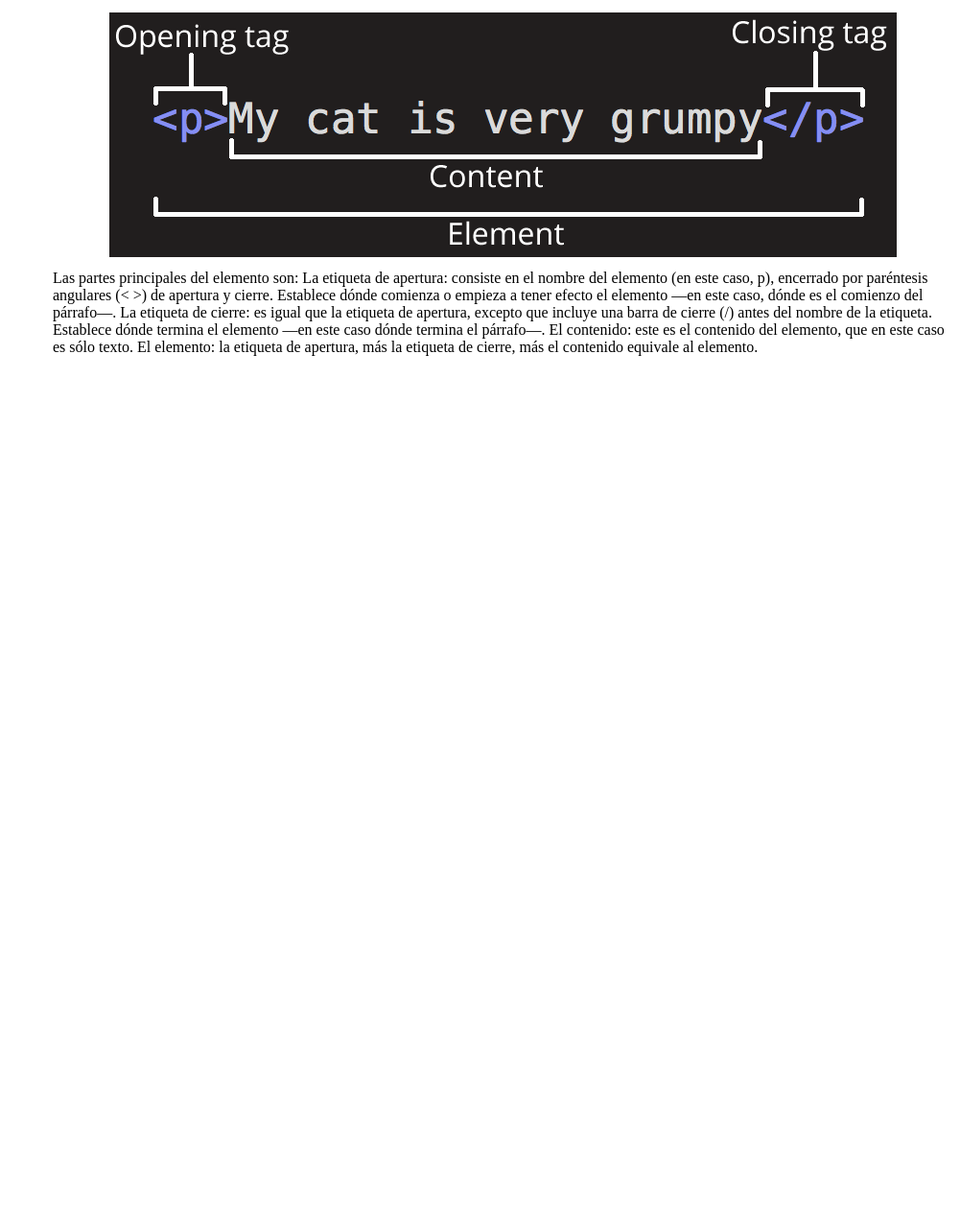
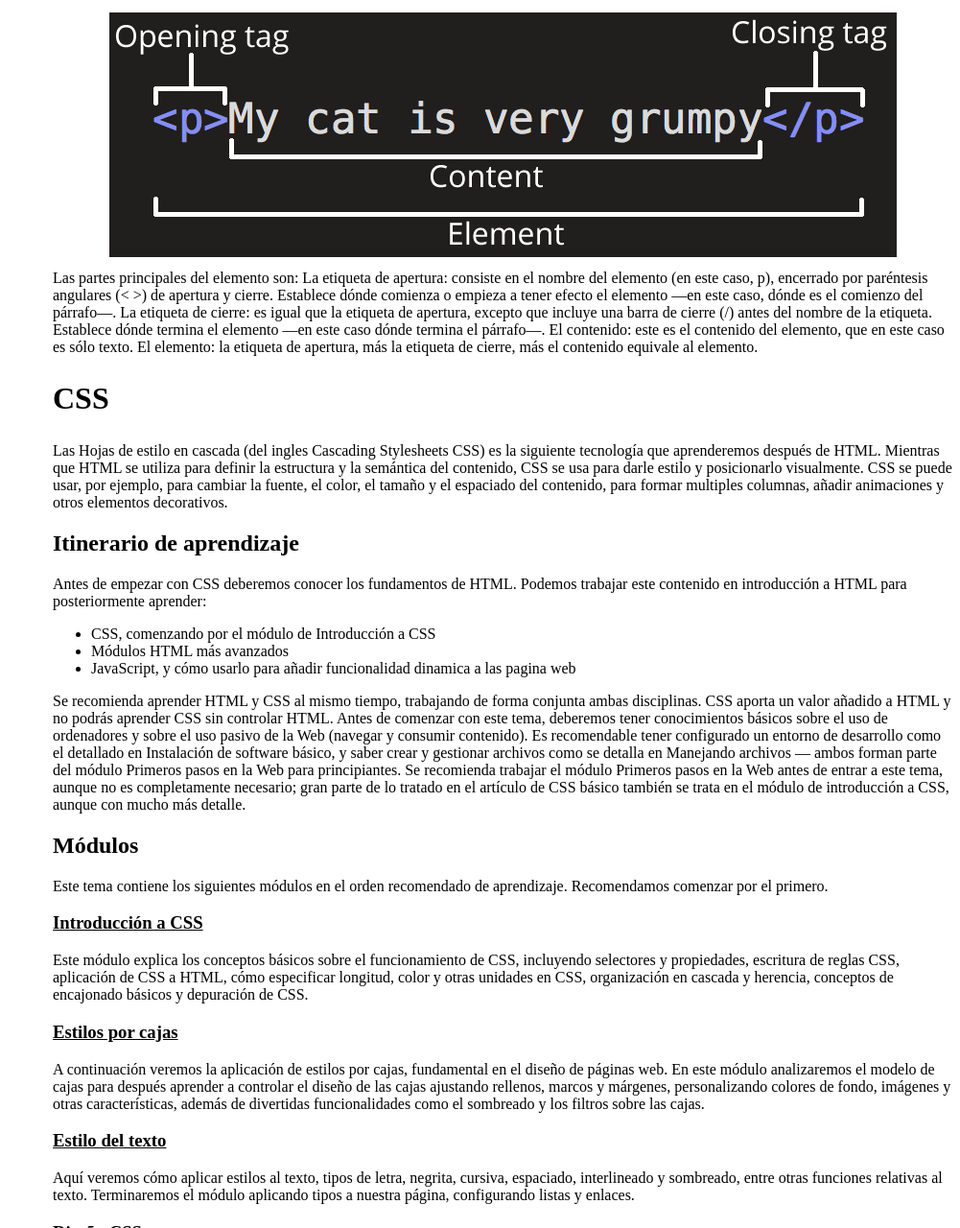
Before and after one commit to Aliglez/FAQs, a plain HTML site: page index.html in a window 1280 px wide. Shown: the part 1520-2800 px from the top of the page at 96% size, without its empty margins (279-1280 px from the left). Before the commit the page ends 1915 px from the top, so only its background shows below. Drawn offline with Linux system fonts and the light colour scheme.

Commit message:
css section created

```diff
--- a/css/style.css
+++ b/css/style.css
@@ -26,6 +26,7 @@ aside h1 {
     font-family: Tahoma;
 
 }
+
 
 #buttons li {
     list-style: none;
@@ -98,3 +99,7 @@ section {
     padding: 1%;
     text-align: center;
 }
+
+h3 {
+    text-decoration: underline;
+}
--- a/index.html
+++ b/index.html
@@ -118,6 +118,47 @@
 
         </div>
     </p>
+
+    <h1 id="CSS">CSS</h1>
+    <P>
+        Las Hojas de estilo en cascada (del ingles Cascading Stylesheets CSS) es la siguiente tecnología que aprenderemos después de HTML. Mientras que HTML se utiliza para definir la estructura y la semántica del contenido, CSS se usa para darle estilo y posicionarlo visualmente. CSS se puede usar, por ejemplo, para cambiar la fuente, el color, el tamaño y el espaciado del contenido, para formar multiples columnas, añadir animaciones y otros elementos decorativos.
+
+        <h2>Itinerario de aprendizaje</h2>
+
+        Antes de empezar con CSS deberemos conocer los fundamentos de HTML. Podemos trabajar este contenido en introducción a HTML para posteriormente aprender:
+
+        <ul>
+
+        <li> CSS, comenzando por el módulo de Introducción a CSS</li>
+        <li>Módulos HTML más avanzados</li>
+
+        <li>JavaScript, y cómo usarlo para añadir funcionalidad dinamica a las pagina web</li>
+        </ul>
+        Se recomienda aprender HTML y CSS al mismo tiempo, trabajando de forma conjunta ambas disciplinas. CSS aporta un valor añadido a HTML y no podrás aprender CSS sin controlar HTML.
+
+        Antes de comenzar con este tema, deberemos tener conocimientos básicos sobre el uso de ordenadores y sobre el uso pasivo de la Web (navegar y consumir contenido). Es recomendable tener configurado un entorno de desarrollo como el detallado en Instalación de software básico, y saber crear y gestionar archivos como se detalla en Manejando archivos — ambos forman parte del módulo Primeros pasos en la Web para principiantes.
+
+        Se recomienda trabajar el módulo Primeros pasos en la Web antes de entrar a este tema, aunque no es completamente necesario; gran parte de lo tratado en el artículo de CSS básico también se trata en el módulo de introducción a CSS, aunque con mucho más detalle.
+
+        <h2>Módulos</h2>
+        Este tema contiene los siguientes módulos en el orden recomendado de aprendizaje. Recomendamos comenzar por el primero.
+
+        <h3>Introducción a CSS</h3>
+        Este módulo explica los conceptos básicos sobre el funcionamiento de CSS, incluyendo selectores y propiedades, escritura de reglas CSS, aplicación de CSS a HTML, cómo especificar longitud, color y otras unidades en CSS, organización en cascada y herencia, conceptos de encajonado básicos y depuración de CSS.
+
+        <h3>Estilos por cajas</h3>
+        A continuación veremos la aplicación de estilos por cajas, fundamental en el diseño de páginas web. En este módulo analizaremos el modelo de cajas para después aprender a controlar el diseño de las cajas ajustando rellenos, marcos y márgenes, personalizando colores de fondo, imágenes y otras características, además de divertidas funcionalidades como el sombreado y los filtros sobre las cajas.
+
+        <h3>Estilo del texto</h3>
+        Aquí veremos cómo aplicar estilos al texto, tipos de letra, negrita, cursiva, espaciado, interlineado y sombreado, entre otras funciones relativas al texto. Terminaremos el módulo aplicando tipos a nuestra página, configurando listas y enlaces.
+
+        <h3>Diseño CSS</h3>
+        Llegados a este punto ya conocemos lo básico de CSS, como darle estilo al texto, y cómo dar estilo y manipular el contenido de las cajas. Es momento de ver cómo ubicar las cajas correctamente con respecto a la ventana de visualización y a otra. Hemos cubierto los requisitos necesarios para poder meternos de lleno en el diseño CSS, ver diferentes ajustes de visualización, metodos tradicionales de diseño con pivotes y posicionamiento, y nuevas herramientas de diseño como flexbox.
+
+        <h3>Diseño Adaptable (RBD Responsive Web Design)</h3>
+        (RWD) es una habilidad imprescindible para el diseño web. En este módulo veremos principios básicos y herramientas de RWD, como aplicar diferentes CSS a un documento dependiendo de las características del dispositivo como el ancho de la pantalla, la orientación y la resolución; veremos las tecnologías disponibles para mostrar videos e imágenes dependiendo de estas características.
+    </P>
+
 </section>
 
     </div>
```
